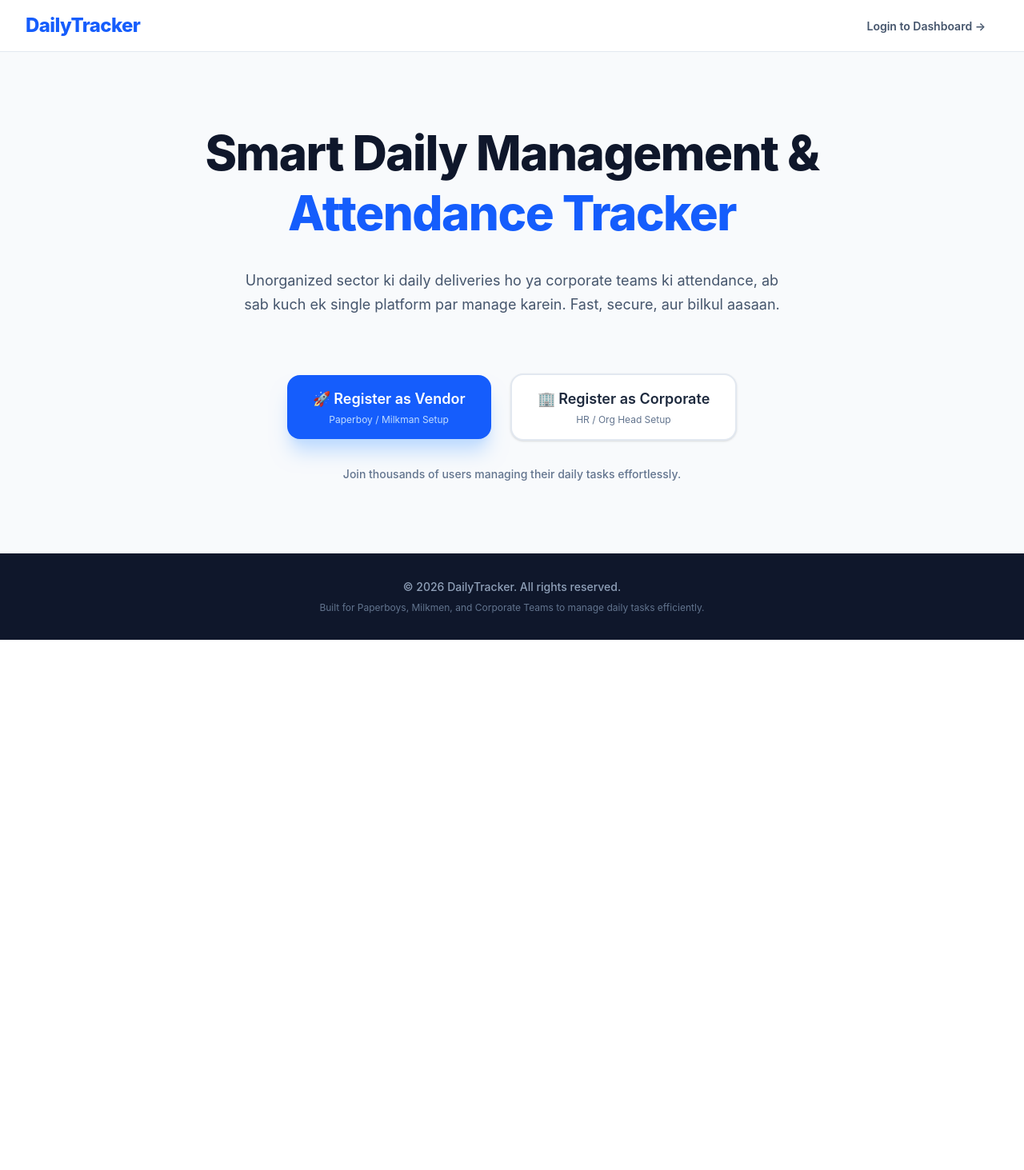
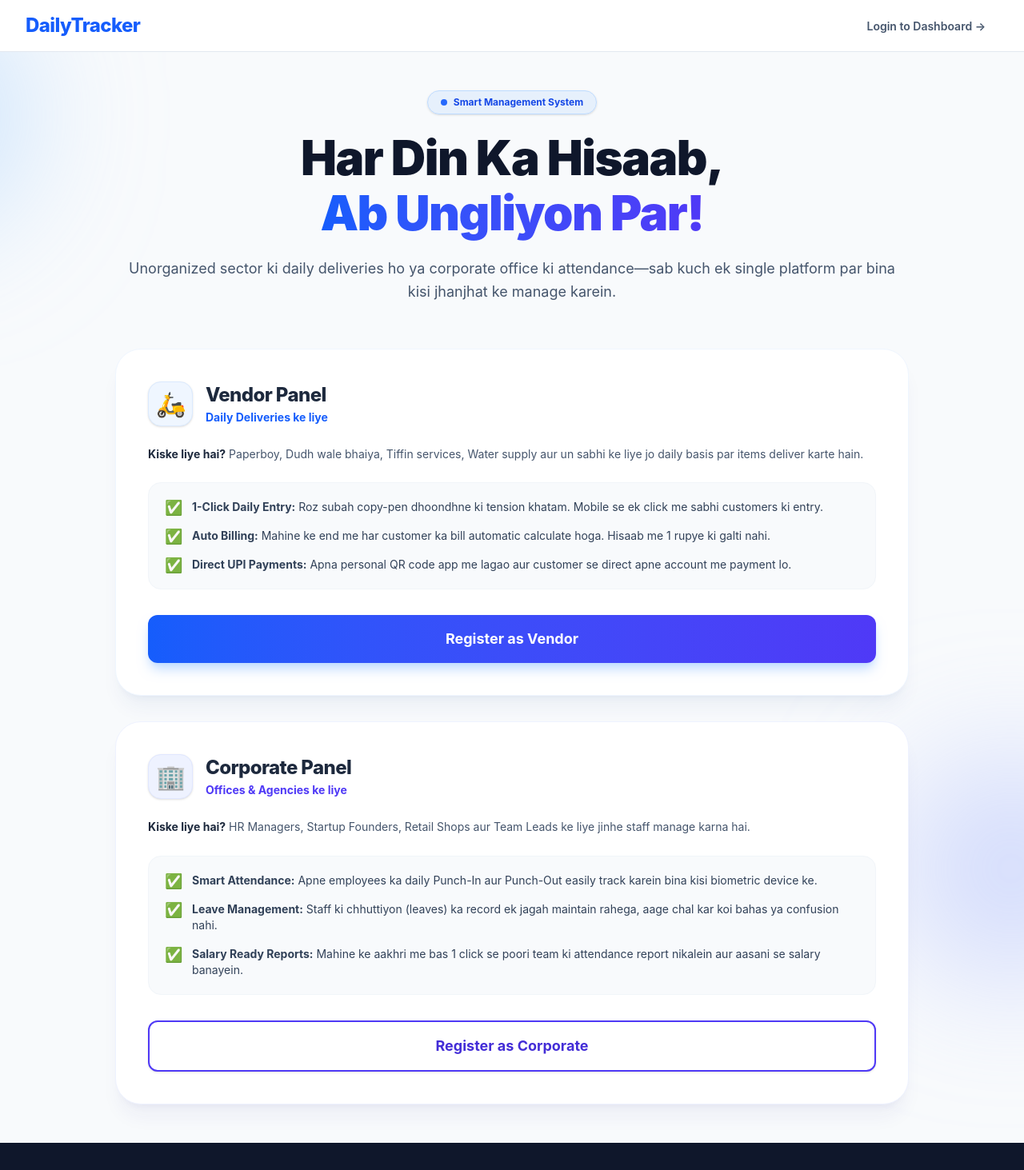
Before and after one commit to Amitrajpoot92/attendance-tracker, a React (Vite) app: page / in a window 1280 px wide. Shown: the top 1463 px of the page at 80% size. Before the commit the page ends 800 px from the top, so only its background shows below. Built offline with nearby package versions, Linux system fonts and the light colour scheme; no server answers.

Commit message:
Fix Header import case sensitivity for Vercel

```diff
--- a/src/pages/home.jsx
+++ b/src/pages/home.jsx
@@ -4,46 +4,118 @@ import Footer from "../components/footer";
 
 export default function Home() {
   return (
-    <div className="min-h-screen flex flex-col font-sans bg-slate-50">
+    <div className="min-h-screen flex flex-col font-sans bg-slate-50 relative overflow-x-hidden">
+
+      {/* 🌟 Mobile-Optimized Background Blobs */}
+      <div className="absolute top-0 left-[-20%] w-72 h-72 bg-blue-300 rounded-full mix-blend-multiply filter blur-[80px] opacity-40 pointer-events-none"></div>
+      <div className="absolute bottom-[20%] right-[-10%] w-72 h-72 bg-indigo-300 rounded-full mix-blend-multiply filter blur-[80px] opacity-40 pointer-events-none"></div>
+
       <Header />
 
-      <main className="flex-grow flex flex-col items-center justify-center px-4 py-20">
-        <div className="max-w-4xl text-center space-y-8">
+      {/* Main Container - Optimized for Phone Width */}
+      <main className="flex-grow flex flex-col items-center px-4 py-12 relative z-10 w-full max-w-md mx-auto sm:max-w-5xl">
 
-          <h1 className="text-5xl sm:text-6xl font-extrabold text-slate-900 tracking-tight leading-tight">
-            Smart Daily Management & <br className="hidden sm:block" />
-            <span className="text-blue-600">Attendance Tracker</span>
+        {/* HERO SECTION */}
+        <div className="text-center space-y-5 mb-14">
+          <div className="inline-flex items-center gap-2 px-4 py-1.5 rounded-full bg-blue-100/60 border border-blue-200 text-blue-700 text-xs font-bold shadow-sm">
+            <span className="flex h-2 w-2 rounded-full bg-blue-600 animate-pulse"></span>
+            Smart Management System
+          </div>
+
+          <h1 className="text-4xl sm:text-6xl font-black text-slate-900 tracking-tight leading-[1.15]">
+            Har Din Ka Hisaab, <br />
+            <span className="text-transparent bg-clip-text bg-gradient-to-r from-blue-600 to-indigo-600">
+              Ab Ungliyon Par!
+            </span>
           </h1>
 
-          <p className="text-lg text-slate-600 max-w-2xl mx-auto leading-relaxed">
-            Unorganized sector ki daily deliveries ho ya corporate teams ki attendance,
-            ab sab kuch ek single platform par manage karein. Fast, secure, aur bilkul aasaan.
+          <p className="text-base sm:text-lg text-slate-600 leading-relaxed px-2">
+            Unorganized sector ki daily deliveries ho ya corporate office ki attendance—sab kuch ek single platform par bina kisi jhanjhat ke manage karein.
+          </p>
+        </div>
+
+        {/* VENDOR DETAILED SECTION */}
+        <div className="w-full bg-white rounded-[2rem] p-6 sm:p-10 shadow-xl shadow-blue-900/5 border border-blue-50 mb-8">
+          <div className="flex items-center gap-4 mb-6">
+            <div className="w-14 h-14 bg-blue-50 border border-blue-100 rounded-2xl flex items-center justify-center text-3xl shrink-0 shadow-sm">
+              🛵
+            </div>
+            <div>
+              <h2 className="text-2xl font-extrabold text-slate-800 tracking-tight">Vendor Panel</h2>
+              <p className="text-sm font-bold text-blue-600 mt-0.5">Daily Deliveries ke liye</p>
+            </div>
+          </div>
+
+          <p className="text-slate-600 text-sm mb-6 leading-relaxed">
+            <strong className="text-slate-800 font-bold">Kiske liye hai?</strong> Paperboy, Dudh wale bhaiya, Tiffin services, Water supply aur un sabhi ke liye jo daily basis par items deliver karte hain.
           </p>
 
-          <div className="pt-10 flex flex-col sm:flex-row items-center justify-center gap-6">
+          <div className="bg-slate-50 rounded-2xl p-5 mb-8 border border-slate-100">
+            <ul className="space-y-4">
+              <li className="flex items-start gap-3 text-sm text-slate-700">
+                <span className="text-blue-500 mt-0.5 text-lg leading-none">✅</span>
+                <span><strong>1-Click Daily Entry:</strong> Roz subah copy-pen dhoondhne ki tension khatam. Mobile se ek click me sabhi customers ki entry.</span>
+              </li>
+              <li className="flex items-start gap-3 text-sm text-slate-700">
+                <span className="text-blue-500 mt-0.5 text-lg leading-none">✅</span>
+                <span><strong>Auto Billing:</strong> Mahine ke end me har customer ka bill automatic calculate hoga. Hisaab me 1 rupye ki galti nahi.</span>
+              </li>
+              <li className="flex items-start gap-3 text-sm text-slate-700">
+                <span className="text-blue-500 mt-0.5 text-lg leading-none">✅</span>
+                <span><strong>Direct UPI Payments:</strong> Apna personal QR code app me lagao aur customer se direct apne account me payment lo.</span>
+              </li>
+            </ul>
+          </div>
 
           <Link
             to="/register"
-              className="w-full sm:w-auto px-8 py-4 bg-blue-600 text-white rounded-2xl font-semibold shadow-xl shadow-blue-200 hover:bg-blue-700 hover:-translate-y-1 transition-all duration-300 flex flex-col items-center"
+            className="block w-full py-4 bg-gradient-to-r from-blue-600 to-indigo-600 text-white text-center rounded-xl font-bold text-lg shadow-lg shadow-blue-200 active:scale-[0.97] transition-transform duration-200"
           >
-              <span className="text-lg">🚀 Register as Vendor</span>
-              <span className="text-xs font-normal text-blue-200 mt-1">Paperboy / Milkman Setup</span>
+            Register as Vendor
           </Link>
+        </div>
+
+        {/* CORPORATE DETAILED SECTION */}
+        <div className="w-full bg-white rounded-[2rem] p-6 sm:p-10 shadow-xl shadow-indigo-900/5 border border-indigo-50">
+          <div className="flex items-center gap-4 mb-6">
+            <div className="w-14 h-14 bg-indigo-50 border border-indigo-100 rounded-2xl flex items-center justify-center text-3xl shrink-0 shadow-sm">
+              🏢
+            </div>
+            <div>
+              <h2 className="text-2xl font-extrabold text-slate-800 tracking-tight">Corporate Panel</h2>
+              <p className="text-sm font-bold text-indigo-600 mt-0.5">Offices & Agencies ke liye</p>
+            </div>
+          </div>
+
+          <p className="text-slate-600 text-sm mb-6 leading-relaxed">
+            <strong className="text-slate-800 font-bold">Kiske liye hai?</strong> HR Managers, Startup Founders, Retail Shops aur Team Leads ke liye jinhe staff manage karna hai.
+          </p>
+
+          <div className="bg-slate-50 rounded-2xl p-5 mb-8 border border-slate-100">
+            <ul className="space-y-4">
+              <li className="flex items-start gap-3 text-sm text-slate-700">
+                <span className="text-indigo-500 mt-0.5 text-lg leading-none">✅</span>
+                <span><strong>Smart Attendance:</strong> Apne employees ka daily Punch-In aur Punch-Out easily track karein bina kisi biometric device ke.</span>
+              </li>
+              <li className="flex items-start gap-3 text-sm text-slate-700">
+                <span className="text-indigo-500 mt-0.5 text-lg leading-none">✅</span>
+                <span><strong>Leave Management:</strong> Staff ki chhuttiyon (leaves) ka record ek jagah maintain rahega, aage chal kar koi bahas ya confusion nahi.</span>
+              </li>
+              <li className="flex items-start gap-3 text-sm text-slate-700">
+                <span className="text-indigo-500 mt-0.5 text-lg leading-none">✅</span>
+                <span><strong>Salary Ready Reports:</strong> Mahine ke aakhri me bas 1 click se poori team ki attendance report nikalein aur aasani se salary banayein.</span>
+              </li>
+            </ul>
+          </div>
 
           <Link
             to="/register"
-              className="w-full sm:w-auto px-8 py-4 bg-white text-slate-800 border-2 border-slate-200 rounded-2xl font-semibold shadow-sm hover:border-indigo-600 hover:text-indigo-600 hover:-translate-y-1 transition-all duration-300 flex flex-col items-center"
+            className="block w-full py-4 bg-white border-2 border-indigo-600 text-indigo-700 text-center rounded-xl font-bold text-lg shadow-sm active:scale-[0.97] active:bg-indigo-50 transition-all duration-200"
           >
-              <span className="text-lg">🏢 Register as Corporate</span>
-              <span className="text-xs font-normal text-slate-500 mt-1">HR / Org Head Setup</span>
+            Register as Corporate
           </Link>
-
         </div>
 
-          <p className="text-sm text-slate-500 mt-8 font-medium">
-            Join thousands of users managing their daily tasks effortlessly.
-          </p>
-        </div>
       </main>
 
       <Footer />
```
Lines whose indentation alone changed are shown as unchanged.
